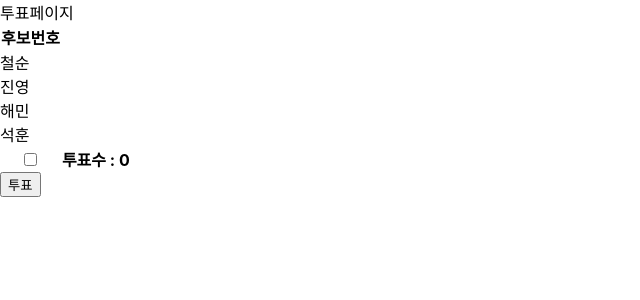
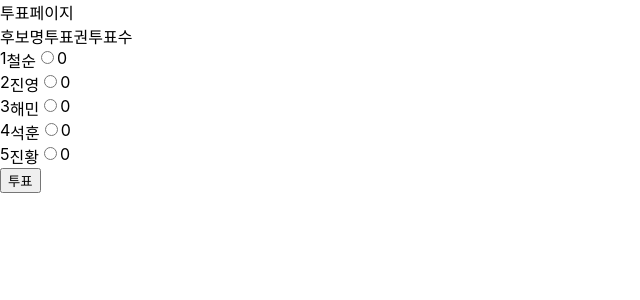
Before and after one commit to enum30-BlockChain/Voting, a React (Create React App) app in the folder client/: page /vote in a window 1280 px wide. Shown: the top 300 px of the page, without its empty margins (0-640 px from the left). Built offline with nearby package versions, Linux system fonts and the light colour scheme.

Commit message:
Feat : my vote job

```diff
--- /dev/null
+++ b/client/src/components/votePage/CandidateVote.jsx
@@ -0,0 +1,26 @@
+import React from "react";
+import "./candidateVote.css";
+
+const CandidateVote = ({ id, name, count, setSeleted }) => {
+  const handleOnclick = (e) => {
+    setSeleted(e.target.value);
+  };
+
+  return (
+    <div className="candidateVote-container">
+      <div className="candidate-num">{id}</div>
+      <div className="candidatename">{name}</div>
+      <div>
+        <input
+          type="radio"
+          name="voted"
+          value={id - 1}
+          onClick={handleOnclick}
+        />
+      </div>
+      <div className="candidatecount">{count}</div>
+    </div>
+  );
+};
+
+export default CandidateVote;
--- a/client/src/components/votePage/Voter.jsx
+++ b/client/src/components/votePage/Voter.jsx
@@ -1,28 +1,45 @@
 import { useState } from "react";
-import Candidate from "components/candidatesPage/Candidate";
+import CandidateVote from "./CandidateVote";
+import "./voter.css";
 
 function Voter() {
-  const [count, setcount] = useState(0);
-  const [candidate, setcandidate] = useState(["철순", "진영", "해민", "석훈"]);
+  const [count, setCount] = useState(0);
+  const [candidates, setCandidates] = useState([
+    "철순",
+    "진영",
+    "해민",
+    "석훈",
+    "진황",
+  ]);
+  const [seleted, setSeleted] = useState("");
+
+  //
+  const handleOnclick = (e) => {
+    setSeleted(e.target.value);
+    alert(seleted);
+  };
 
   return (
     <>
       <div>투표페이지</div>
       <div className="input-container">
-        <th className="candidatenumber">후보번호</th>
-        <tr className="candidatename">{candidate[0]}</tr>
-        <tr className="candidatename">{candidate[1]}</tr>
-        <tr className="candidatename">{candidate[2]}</tr>
-        <tr className="candidatename">{candidate[3]}</tr>
-        <th>
-          <input type="checkbox" />
-        </th>
-        <th className="candidatecount">투표수 : {count}</th>
+        <div className="candidatenumber">후보명</div>
+        <div className="vote">투표권</div>
+        <div className="votecount">투표수</div>
+      </div>
+      {candidates.map((candidate, index) => (
+        <CandidateVote
+          id={index + 1}
+          key={index}
+          name={candidate}
+          count={count}
+          setSeleted={setSeleted}
+        />
+      ))}
 
-        <button id="increment" onClick={() => setcount(count + 1)}>
-          투표
-        </button>
-      </div>
+      <button id="votepaper" onClick={handleOnclick}>
+        투표
+      </button>
     </>
   );
 }
--- /dev/null
+++ b/client/src/components/votePage/candidateVote.css
@@ -0,0 +1,3 @@
+.candidateVote-container {
+  display: flex;
+}
--- /dev/null
+++ b/client/src/components/votePage/voter.css
@@ -0,0 +1,3 @@
+.input-container {
+  display: flex;
+}
```
